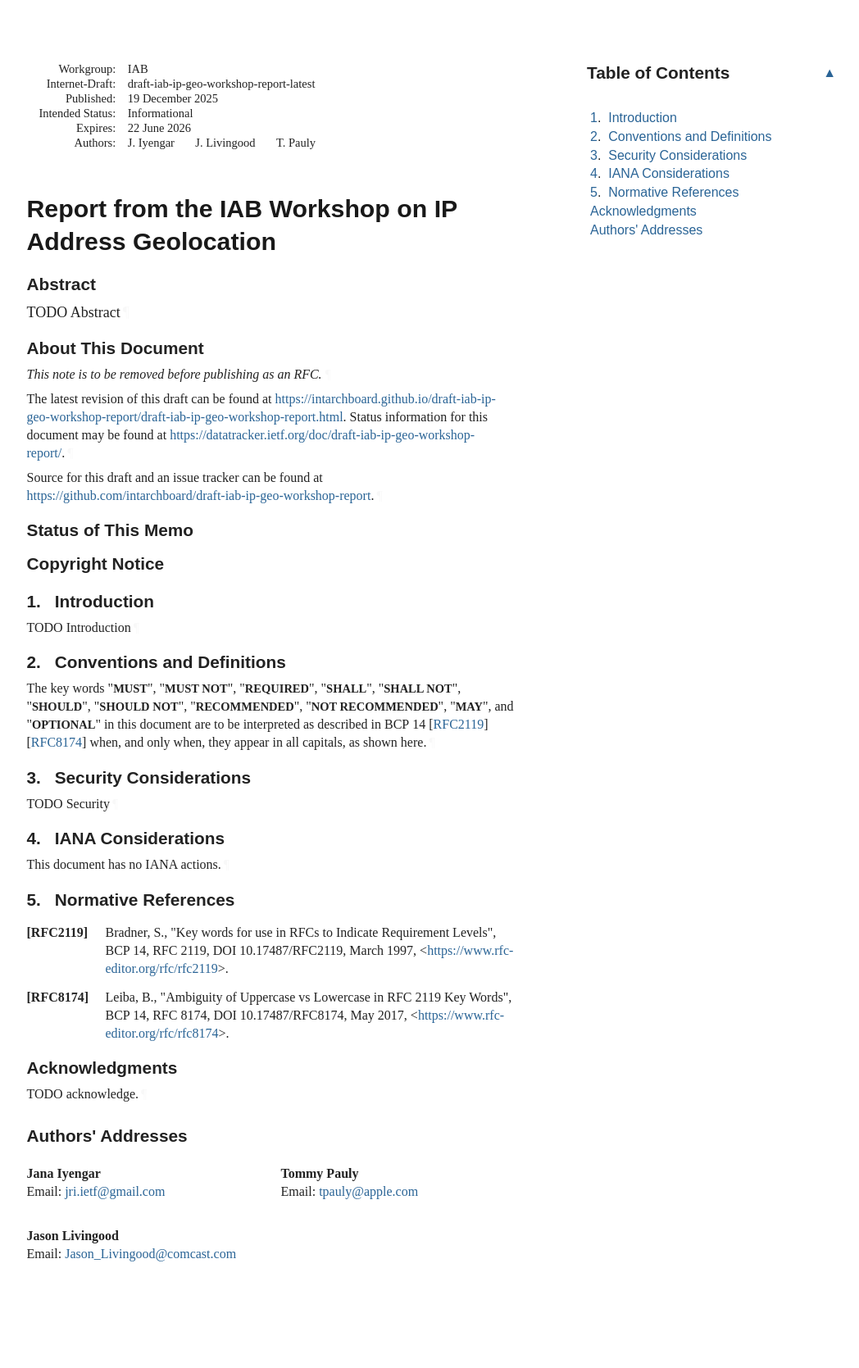
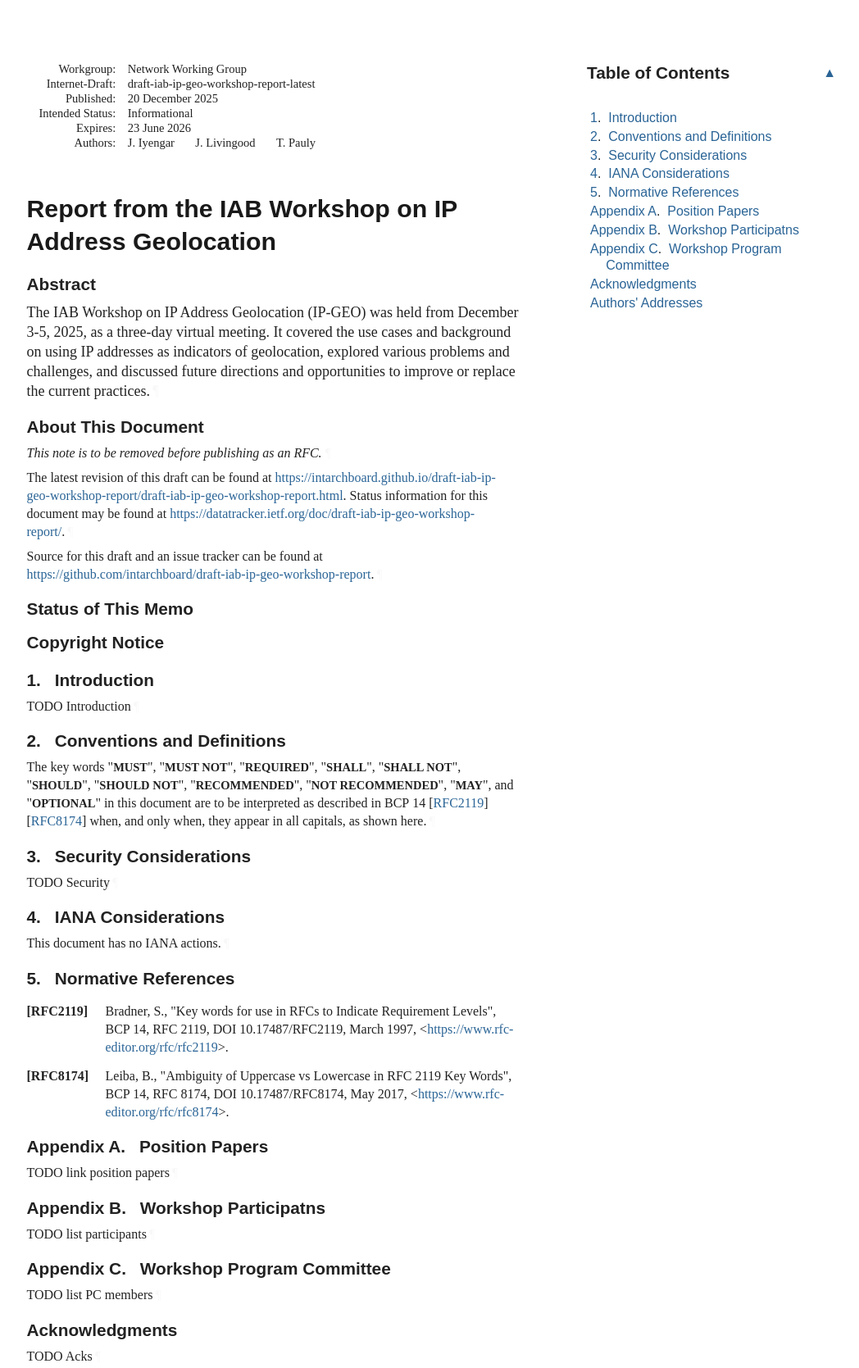
Before and after one commit to intarchboard/draft-iab-ip-geo-workshop-report, a plain HTML site: page draft-iab-ip-geo-workshop-report.html in a window 1280 px wide. Shown: the top 1669 px of the page at 82% size, without its empty margins (92-1140 px from the left). Before the commit the page ends 1632 px from the top, so only its background shows below. Drawn offline with Linux system fonts and the light colour scheme; a web font is replaced by a local one.

Commit message:
Script updating gh-pages from b9581cf. [ci skip]

```diff
--- a/draft-iab-ip-geo-workshop-report.html
+++ b/draft-iab-ip-geo-workshop-report.html
@@ -9,7 +9,11 @@
 <meta content="Jason Livingood" name="author">
 <meta content="Tommy Pauly" name="author">
 <meta content="
-       TODO Abstract
+       The IAB Workshop on IP Address Geolocation (IP-GEO) was held from December 3-5, 2025,
+as a three-day virtual meeting. It covered the use cases and background on
+using IP addresses as indicators of geolocation, explored various problems and
+challenges, and discussed future directions and opportunities to improve
+or replace the current practices.
     " name="description">
 <meta content="xml2rfc 3.31.0" name="generator">
 <meta content="geolocation" name="keyword">
@@ -1051,7 +1055,7 @@ svg :is([fill="white"], [fill^="#fff"]) {
 </tr></thead>
 <tfoot><tr>
 <td class="left">Iyengar, et al.</td>
-<td class="center">Expires 22 June 2026</td>
+<td class="center">Expires 23 June 2026</td>
 <td class="right">[Page]</td>
 </tr></tfoot>
 </table>
@@ -1059,17 +1063,17 @@ svg :is([fill="white"], [fill^="#fff"]) {
 <div id="internal-metadata" class="document-information">
 <dl id="identifiers">
 <dt class="label-workgroup">Workgroup:</dt>
-<dd class="workgroup">IAB</dd>
+<dd class="workgroup">Network Working Group</dd>
 <dt class="label-internet-draft">Internet-Draft:</dt>
 <dd class="internet-draft">draft-iab-ip-geo-workshop-report-latest</dd>
 <dt class="label-published">Published:</dt>
 <dd class="published">
-<time datetime="2025-12-19" class="published">19 December 2025</time>
+<time datetime="2025-12-20" class="published">20 December 2025</time>
     </dd>
 <dt class="label-intended-status">Intended Status:</dt>
 <dd class="intended-status">Informational</dd>
 <dt class="label-expires">Expires:</dt>
-<dd class="expires"><time datetime="2026-06-22">22 June 2026</time></dd>
+<dd class="expires"><time datetime="2026-06-23">23 June 2026</time></dd>
 <dt class="label-authors">Authors:</dt>
 <dd class="authors">
 <div class="author">
@@ -1087,7 +1091,11 @@ svg :is([fill="white"], [fill^="#fff"]) {
 <h1 id="title">Report from the IAB Workshop on IP Address Geolocation</h1>
 <section id="section-abstract">
       <h2 id="abstract"><a href="#abstract" class="selfRef">Abstract</a></h2>
-<p id="section-abstract-1">TODO Abstract<a href="#section-abstract-1" class="pilcrow">¶</a></p>
+<p id="section-abstract-1">The IAB Workshop on IP Address Geolocation (IP-GEO) was held from December 3-5, 2025,
+as a three-day virtual meeting. It covered the use cases and background on
+using IP addresses as indicators of geolocation, explored various problems and
+challenges, and discussed future directions and opportunities to improve
+or replace the current practices.<a href="#section-abstract-1" class="pilcrow">¶</a></p>
 </section>
 <section class="note rfcEditorRemove" id="section-note.1">
       <h2 id="name-about-this-document">
@@ -1119,7 +1127,7 @@ svg :is([fill="white"], [fill^="#fff"]) {
         time. It is inappropriate to use Internet-Drafts as reference
         material or to cite them other than as "work in progress."<a href="#section-boilerplate.1-3" class="pilcrow">¶</a></p>
 <p id="section-boilerplate.1-4">
-        This Internet-Draft will expire on 22 June 2026.<a href="#section-boilerplate.1-4" class="pilcrow">¶</a></p>
+        This Internet-Draft will expire on 23 June 2026.<a href="#section-boilerplate.1-4" class="pilcrow">¶</a></p>
 </section>
 </div>
 <div id="copyright">
@@ -1161,10 +1169,19 @@ svg :is([fill="white"], [fill^="#fff"]) {
             <p id="section-toc.1-1.5.1"><a href="#section-5" class="auto internal xref">5</a>.  <a href="#name-normative-references" class="internal xref">Normative References</a></p>
 </li>
           <li class="compact toc ulBare ulEmpty" id="section-toc.1-1.6">
-            <p id="section-toc.1-1.6.1"><a href="#appendix-A" class="auto internal xref"></a><a href="#name-acknowledgments" class="internal xref">Acknowledgments</a></p>
+            <p id="section-toc.1-1.6.1"><a href="#appendix-A" class="auto internal xref">Appendix A</a>.  <a href="#name-position-papers" class="internal xref">Position Papers</a></p>
 </li>
           <li class="compact toc ulBare ulEmpty" id="section-toc.1-1.7">
-            <p id="section-toc.1-1.7.1"><a href="#appendix-B" class="auto internal xref"></a><a href="#name-authors-addresses" class="internal xref">Authors' Addresses</a></p>
+            <p id="section-toc.1-1.7.1"><a href="#appendix-B" class="auto internal xref">Appendix B</a>.  <a href="#name-workshop-participatns" class="internal xref">Workshop Participatns</a></p>
+</li>
+          <li class="compact toc ulBare ulEmpty" id="section-toc.1-1.8">
+            <p id="section-toc.1-1.8.1"><a href="#appendix-C" class="auto internal xref">Appendix C</a>.  <a href="#name-workshop-program-committee" class="internal xref">Workshop Program Committee</a></p>
+</li>
+          <li class="compact toc ulBare ulEmpty" id="section-toc.1-1.9">
+            <p id="section-toc.1-1.9.1"><a href="#appendix-D" class="auto internal xref"></a><a href="#name-acknowledgments" class="internal xref">Acknowledgments</a></p>
+</li>
+          <li class="compact toc ulBare ulEmpty" id="section-toc.1-1.10">
+            <p id="section-toc.1-1.10.1"><a href="#appendix-E" class="auto internal xref"></a><a href="#name-authors-addresses" class="internal xref">Authors' Addresses</a></p>
 </li>
         </ul>
 </nav>
@@ -1222,16 +1239,40 @@ appear in all capitals, as shown here.<a href="#section-2-1" class="pilcrow">¶<
 </dl>
 </section>
 </div>
+<div id="position-papers">
+<section id="appendix-A">
+      <h2 id="name-position-papers">
+<a href="#appendix-A" class="section-number selfRef">Appendix A. </a><a href="#name-position-papers" class="section-name selfRef">Position Papers</a>
+      </h2>
+<p id="appendix-A-1">TODO link position papers<a href="#appendix-A-1" class="pilcrow">¶</a></p>
+</section>
+</div>
+<div id="workshop-participatns">
+<section id="appendix-B">
+      <h2 id="name-workshop-participatns">
+<a href="#appendix-B" class="section-number selfRef">Appendix B. </a><a href="#name-workshop-participatns" class="section-name selfRef">Workshop Participatns</a>
+      </h2>
+<p id="appendix-B-1">TODO list participants<a href="#appendix-B-1" class="pilcrow">¶</a></p>
+</section>
+</div>
+<div id="workshop-program-committee">
+<section id="appendix-C">
+      <h2 id="name-workshop-program-committee">
+<a href="#appendix-C" class="section-number selfRef">Appendix C. </a><a href="#name-workshop-program-committee" class="section-name selfRef">Workshop Program Committee</a>
+      </h2>
+<p id="appendix-C-1">TODO list PC members<a href="#appendix-C-1" class="pilcrow">¶</a></p>
+</section>
+</div>
 <div id="acknowledgments">
-<section id="appendix-A">
+<section id="appendix-D">
       <h2 id="name-acknowledgments">
 <a href="#name-acknowledgments" class="section-name selfRef">Acknowledgments</a>
       </h2>
-<p id="appendix-A-1">TODO acknowledge.<a href="#appendix-A-1" class="pilcrow">¶</a></p>
+<p id="appendix-D-1">TODO Acks<a href="#appendix-D-1" class="pilcrow">¶</a></p>
 </section>
 </div>
 <div id="authors-addresses">
-<section id="appendix-B">
+<section id="appendix-E">
       <h2 id="name-authors-addresses">
 <a href="#name-authors-addresses" class="section-name selfRef">Authors' Addresses</a>
       </h2>
```
Also changed, not shown: draft-iab-ip-geo-workshop-report.txt.
